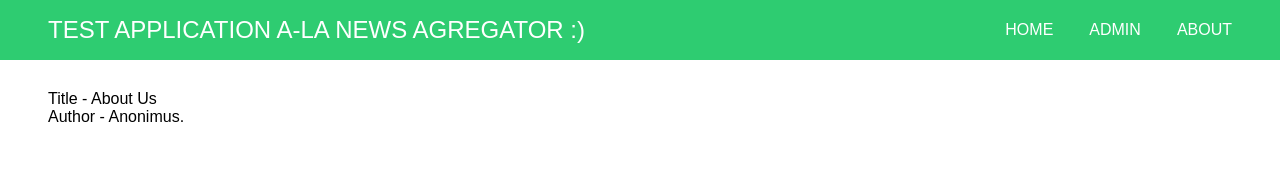
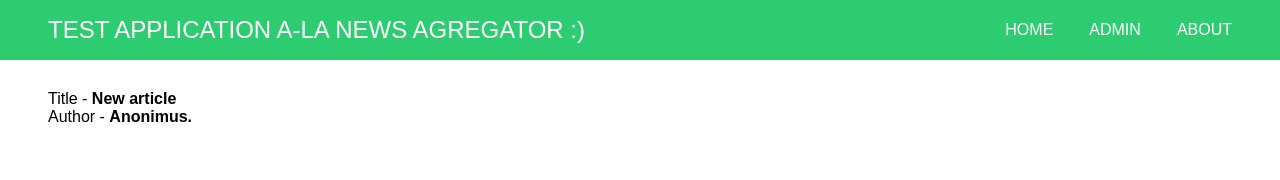
Before and after one commit to Guseff/news-feed-demo, a React app: page / in a window 1280 px wide. Shown: the top 180 px of the page. Built offline with nearby package versions, Linux system fonts and the light colour scheme.

Commit message:
HotReload Not Work :(

```diff
--- a/package.json
+++ b/package.json
@@ -21,6 +21,7 @@
     "eslint-plugin-import": "^2.2.0",
     "eslint-plugin-jsx-a11y": "^4.0.0",
     "eslint-plugin-react": "^6.10.0",
+    "react-hot-loader": "^1.3.1",
     "redux-devtools": "^3.3.2",
     "webpack": "^1.14.0",
     "webpack-dev-middleware": "^1.10.0"
--- a/src/components/Home.js
+++ b/src/components/Home.js
@@ -5,8 +5,8 @@ class Home extends Component {
   render() {
     return (
       <div className="Home">
-        Title - {this.props.article.title}<br />
-        Author - {this.props.article.author}.
+        Title - <b>{this.props.article.title}</b><br />
+        Author - <b>{this.props.article.author}.</b>
       </div>
     );
   }
--- a/src/reducers/article.js
+++ b/src/reducers/article.js
@@ -1,5 +1,5 @@
 const initialState = {
-  title: 'About Us',
+  title: 'New article',
   author: 'Anonimus'
 };
 
--- a/webpack.config.js
+++ b/webpack.config.js
@@ -36,7 +36,7 @@ module.exports = {
     loaders: [
       {
         test: /\.jsx?$/,
-        loaders: ['babel-loader'],
+        loaders: ['react-hot-loader', 'babel-loader'],
       },
       {
         test: /\.css$/,
```
Also changed, not shown: src/reducers/index.js (+5 -5 lines).
